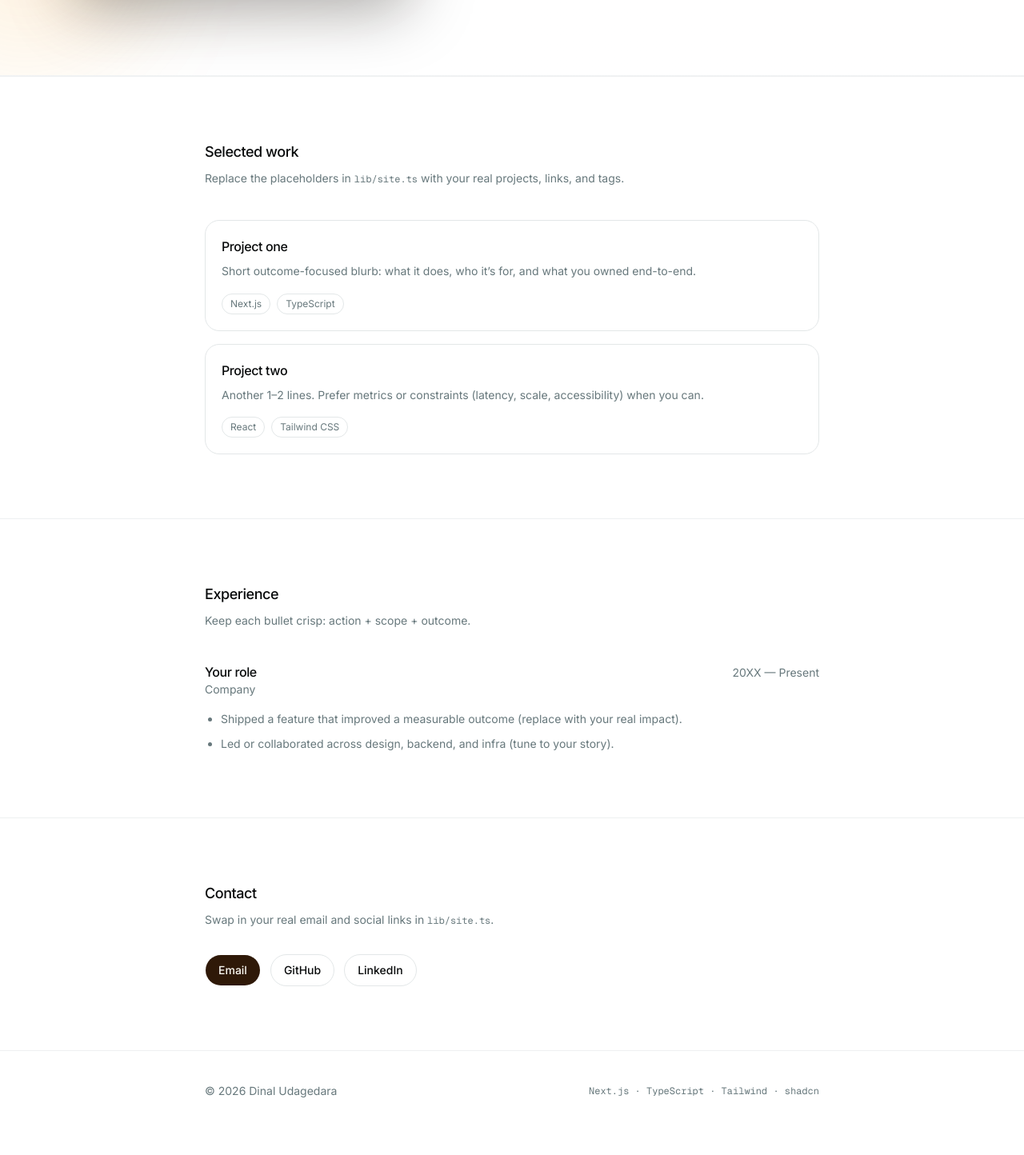
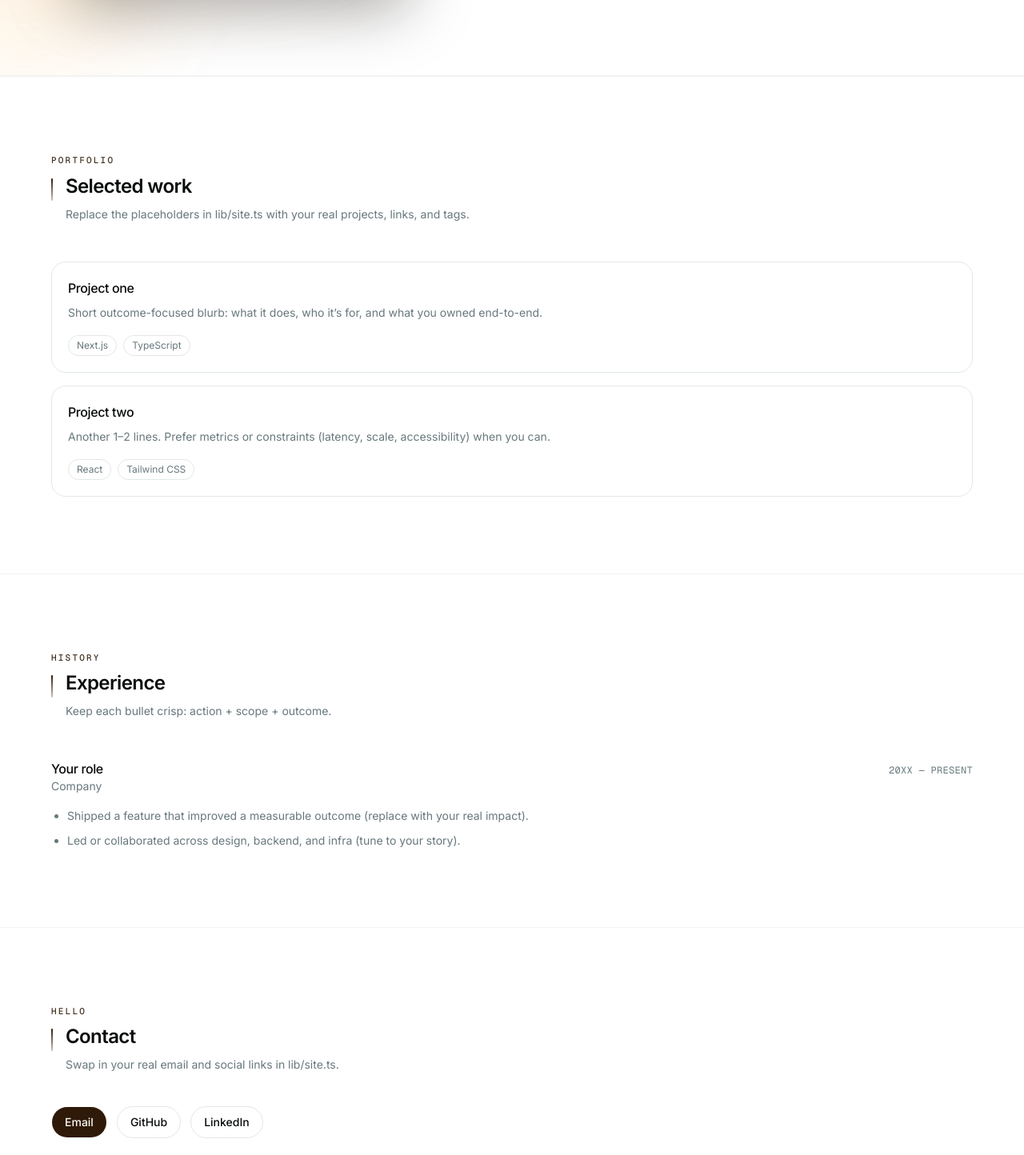
Before and after one commit to dinalUdagedara/portfolio, a Next.js app: page / in a window 1280 px wide. Shown: the part 746-2190 px from the top of the page at 80% size. Before the commit the page ends 2160 px from the top, so only its background shows below. Built offline with nearby package versions, Linux system fonts and the light colour scheme.

Commit message:
feat(portfolio): shared section shell and max width
Add PortfolioSection and SectionTitle; align projects, experience,
contact, and footer to max-w-6xl with consistent title rhythm.

Co-authored-by: Cursor <cursoragent@cursor.com>

```diff
--- a/components/portfolio/contact.tsx
+++ b/components/portfolio/contact.tsx
@@ -1,18 +1,18 @@
 import Link from "next/link"
 
+import { PortfolioSection, SectionTitle } from "@/components/portfolio/section"
+import { Button } from "@/components/ui/button"
 import { site } from "@/lib/site"
-import { Button } from "@/components/ui/button"
 
 export function Contact() {
   return (
-    <section id="contact" className="scroll-mt-20 border-t border-border/60 px-4 py-16 sm:py-20">
-      <div className="mx-auto max-w-3xl">
-        <h2 className="text-lg font-medium tracking-tight">Contact</h2>
-        <p className="mt-2 max-w-2xl text-sm leading-relaxed text-muted-foreground">
-          Swap in your real email and social links in <span className="font-mono text-xs">lib/site.ts</span>
-          .
-        </p>
-        <div className="mt-8 flex flex-wrap gap-3">
+    <PortfolioSection id="contact">
+      <SectionTitle
+        kicker="Hello"
+        title="Contact"
+        description="Swap in your real email and social links in lib/site.ts."
+      />
+      <div className="mt-10 flex flex-wrap gap-3">
         <Button asChild size="lg">
           <Link href={`mailto:${site.email}`}>Email</Link>
         </Button>
@@ -27,7 +27,6 @@ export function Contact() {
           </Link>
         </Button>
       </div>
-      </div>
-    </section>
+    </PortfolioSection>
   )
 }
--- a/components/portfolio/experience.tsx
+++ b/components/portfolio/experience.tsx
@@ -1,17 +1,15 @@
+import { PortfolioSection, SectionTitle } from "@/components/portfolio/section"
 import { experience } from "@/lib/site"
 
 export function Experience() {
   return (
-    <section
-      id="experience"
-      className="scroll-mt-20 border-t border-border/60 px-4 py-16 sm:py-20"
-    >
-      <div className="mx-auto max-w-3xl">
-        <h2 className="text-lg font-medium tracking-tight">Experience</h2>
-        <p className="mt-2 max-w-2xl text-sm leading-relaxed text-muted-foreground">
-          Keep each bullet crisp: action + scope + outcome.
-        </p>
-        <ol className="mt-10 flex flex-col gap-10">
+    <PortfolioSection id="experience">
+      <SectionTitle
+        kicker="History"
+        title="Experience"
+        description="Keep each bullet crisp: action + scope + outcome."
+      />
+      <ol className="mt-12 flex flex-col gap-10">
         {experience.map((item) => (
           <li key={`${item.company}-${item.period}`} className="relative">
             <div className="flex flex-col gap-1 sm:flex-row sm:items-baseline sm:justify-between">
@@ -19,7 +17,9 @@ export function Experience() {
                 <h3 className="text-base font-medium tracking-tight">{item.title}</h3>
                 <p className="text-sm text-muted-foreground">{item.company}</p>
               </div>
-                <p className="shrink-0 text-sm text-muted-foreground">{item.period}</p>
+              <p className="shrink-0 font-mono text-xs uppercase tracking-wide text-muted-foreground">
+                {item.period}
+              </p>
             </div>
             <ul className="mt-4 list-disc space-y-2 pl-5 text-sm leading-relaxed text-muted-foreground">
               {item.highlights.map((h) => (
@@ -29,7 +29,6 @@ export function Experience() {
           </li>
         ))}
       </ol>
-      </div>
-    </section>
+    </PortfolioSection>
   )
 }
--- a/components/portfolio/projects.tsx
+++ b/components/portfolio/projects.tsx
@@ -1,17 +1,17 @@
 import Link from "next/link"
 
+import { PortfolioSection, SectionTitle } from "@/components/portfolio/section"
 import { projects } from "@/lib/site"
 
 export function Projects() {
   return (
-    <section id="work" className="scroll-mt-20 border-t border-border/60 px-4 py-16 sm:py-20">
-      <div className="mx-auto max-w-3xl">
-        <h2 className="text-lg font-medium tracking-tight">Selected work</h2>
-        <p className="mt-2 max-w-2xl text-sm leading-relaxed text-muted-foreground">
-          Replace the placeholders in <span className="font-mono text-xs">lib/site.ts</span> with
-          your real projects, links, and tags.
-        </p>
-        <ul className="mt-10 flex flex-col gap-4">
+    <PortfolioSection id="work">
+      <SectionTitle
+        kicker="Portfolio"
+        title="Selected work"
+        description="Replace the placeholders in lib/site.ts with your real projects, links, and tags."
+      />
+      <ul className="mt-12 flex flex-col gap-4">
         {projects.map((project) => (
           <li key={project.title}>
             <Link
@@ -25,9 +25,7 @@ export function Projects() {
                       {project.title}
                     </h3>
                   </div>
-                    <p className="mt-2 text-sm leading-relaxed text-muted-foreground">
-                      {project.description}
-                    </p>
+                  <p className="mt-2 text-sm leading-relaxed text-muted-foreground">{project.description}</p>
                 </div>
               </div>
               <div className="mt-4 flex flex-wrap gap-2">
@@ -44,7 +42,6 @@ export function Projects() {
           </li>
         ))}
       </ul>
-      </div>
-    </section>
+    </PortfolioSection>
   )
 }
--- /dev/null
+++ b/components/portfolio/section.tsx
@@ -0,0 +1,68 @@
+import type { ReactNode } from "react"
+
+import { cn } from "@/lib/utils"
+
+const bandClass = {
+  default: "",
+  muted: "bg-muted/25 dark:bg-muted/10",
+} as const
+
+export type SectionBand = keyof typeof bandClass
+
+type PortfolioSectionProps = {
+  id?: string
+  band?: SectionBand
+  className?: string
+  children: ReactNode
+}
+
+export function PortfolioSection({
+  id,
+  band = "default",
+  className,
+  children,
+}: PortfolioSectionProps) {
+  return (
+    <section
+      id={id}
+      className={cn(
+        "scroll-mt-20 border-t border-border/50 px-4 py-16 sm:py-20 md:py-24",
+        bandClass[band],
+        className
+      )}
+    >
+      <div className="mx-auto max-w-6xl">{children}</div>
+    </section>
+  )
+}
+
+type SectionTitleProps = {
+  kicker?: string
+  title: string
+  description?: string
+  className?: string
+}
+
+export function SectionTitle({ kicker, title, description, className }: SectionTitleProps) {
+  return (
+    <header className={cn("max-w-2xl", className)}>
+      {kicker ? (
+        <p className="font-mono text-[11px] font-medium uppercase tracking-[0.2em] text-primary/90">
+          {kicker}
+        </p>
+      ) : null}
+      <div className={cn("flex gap-4", kicker ? "mt-2" : "")}>
+        <span
+          className="mt-1.5 hidden h-7 w-0.5 shrink-0 rounded-full bg-gradient-to-b from-primary to-primary/25 sm:block"
+          aria-hidden
+        />
+        <div className="min-w-0">
+          <h2 className="text-xl font-semibold tracking-tight sm:text-2xl">{title}</h2>
+          {description ? (
+            <p className="mt-2 text-sm leading-relaxed text-muted-foreground">{description}</p>
+          ) : null}
+        </div>
+      </div>
+    </header>
+  )
+}
--- a/components/portfolio/site-footer.tsx
+++ b/components/portfolio/site-footer.tsx
@@ -5,7 +5,7 @@ export function SiteFooter() {
 
   return (
     <footer className="border-t border-border/60 px-4 py-10">
-      <div className="mx-auto flex max-w-3xl flex-col gap-2 text-sm text-muted-foreground sm:flex-row sm:items-center sm:justify-between">
+      <div className="mx-auto flex max-w-6xl flex-col gap-2 text-sm text-muted-foreground sm:flex-row sm:items-center sm:justify-between">
         <p>
           © {year} {site.name}
         </p>
```
Also changed, not shown: 1 other file (tests, documents, lock files or other folders). Lines whose indentation alone changed are shown as unchanged.
